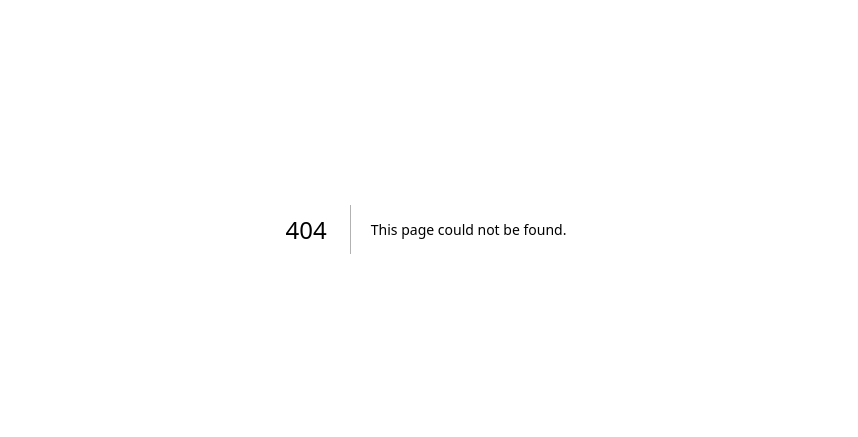
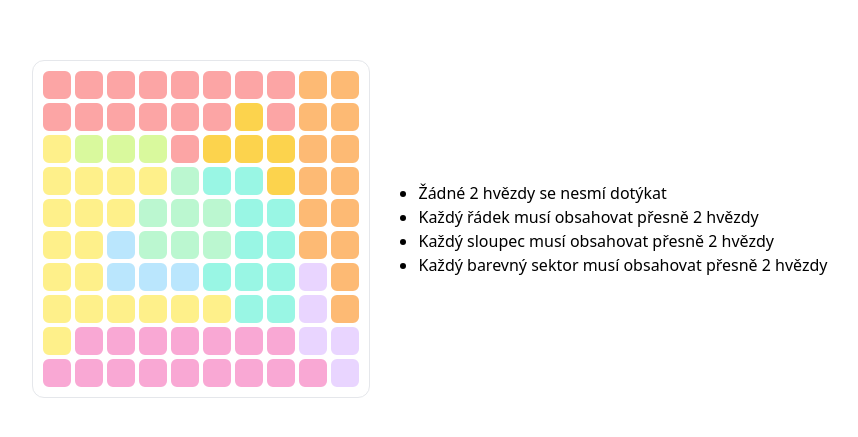
Before and after one commit to tomcaching/challenges, a Next.js app: page /challenge/stars in a window 1280 px wide. Before the commit this address had no page. Shown: the part 171-608 px from the top of the page, without its empty margins (214-1072 px from the left). Built offline with nearby package versions, Linux system fonts and the light colour scheme.

Commit message:
Implement the stars challenge page

```diff
--- /dev/null
+++ b/src/pages/api/check-stars.ts
@@ -0,0 +1,21 @@
+import { createChallenge, Grid, Position, positionEquals, validationErrors } from "@/components/utils/starsUtils";
+import { NextApiHandler, NextApiRequest, NextApiResponse } from "next";
+
+const handler: NextApiHandler = async (request: NextApiRequest, response: NextApiResponse) => {
+    const {stars} = JSON.parse(request.body);
+
+    const challenge = createChallenge();
+    const updatedGrid: Grid = {
+        cells: challenge.grid.cells.map(cell => ({...cell, star: stars.some((star: Position) => positionEquals(star, cell.position))})),
+        size: challenge.grid.size,
+    }
+
+    if (stars.length < challenge.grid.size * 2 || validationErrors(updatedGrid).length > 0) {
+        response.status(422).send("Nope");
+        return;
+    }
+
+    response.status(200).send(process.env.STARS_ANSWER);
+};
+
+export default handler;
--- /dev/null
+++ b/src/pages/challenge/stars.tsx
@@ -0,0 +1,105 @@
+import { createChallenge, Position, positionEquals, StarsChallengeData, validationErrors } from "@/components/utils/starsUtils";
+import { GetStaticProps, NextPage } from "next";
+import Head from "next/head";
+import { useEffect, useState } from "react";
+
+
+const color = (sector: string): string => {
+    const mappings: Record<string, string> = {
+        a: "bg-red-300 hover:bg-red-500",
+        b: "bg-orange-300 hover:bg-orange-500",
+        c: "bg-amber-300 hover:bg-amber-500",
+        d: "bg-yellow-200 hover:bg-yellow-500",
+        e: "bg-lime-200 hover:bg-lime-500",
+        f: "bg-green-200 hover:bg-green-500",
+        g: "bg-teal-200 hover:bg-teal-500",
+        h: "bg-sky-200 hover:bg-sky-500",
+        i: "bg-purple-200 hover:bg-purple-500",
+        j: "bg-pink-300 hover:bg-pink-500"
+    };
+
+    return mappings[sector] ?? "";
+}
+
+const positionKey = (position: Position): string =>
+    `${position.x}-${position.y}`;
+
+type StarsPageProps = {
+    challenge: StarsChallengeData
+}
+
+const Stars: NextPage<StarsPageProps> = ({ challenge }) => {
+    const [data, setData] = useState<StarsChallengeData>(challenge);
+    const [errors, setErrors] = useState<Array<Position>>([]);
+    const [solved, setSolved] = useState<boolean>(false);
+    const [answer, setAnswer] = useState<string>("");
+
+    const toggleCell = (position: Position) => {
+        setData(data => ({ ...data, grid: { ...data.grid, cells: data.grid.cells.map(cell =>
+            positionEquals(cell.position, position)
+            ? {...cell, star: !cell.star}
+            : cell
+        )}}));
+    };
+
+    useEffect(() => {
+        const stars = data.grid.cells.filter(cell => cell.star).map(cell => cell.position);
+        const errors = validationErrors(data.grid);
+        const solved = errors.length === 0 && stars.length === data.grid.size * 2;
+
+        setErrors(errors);
+        setSolved(solved);
+
+        if (solved) {
+            fetch("/api/check-stars", { method: "post", body: JSON.stringify({ stars })})
+                .then(response => response.text())
+                .then(response => { setAnswer(response); });
+        }
+    }, [data]);
+
+    return (
+        <>
+            <Head>
+                <title>⭐ 🌟 ⭐ 🌟 ⭐ 🌟</title>
+            </Head>
+            <main className="min-h-screen flex flex-row items-center justify-center gap-10">
+                <div className="block p-2 m-2 border rounded-xl">
+                    <div className="flex flex-row flex-wrap w-80">
+                        {
+                            data.grid.cells.map((cell) => {
+                                return (
+                                    <div key={positionKey(cell.position)} onClick={() => toggleCell(cell.position)} className={`flex items-center justify-center text-xl w-8 h-8 rounded-lg border-2 border-white transition-colors cursor-pointer ${
+                                        solved
+                                        ? "bg-green-900 text-green-500"
+                                        : (errors.some(error => positionEquals(error, cell.position)) ? "bg-red-900 text-white" : color(cell.sector))
+                                    }`}>
+                                        {cell.star && "★"}
+                                    </div>
+                                );
+                            })
+                        }
+                    </div>
+                </div>
+                <ul className="list-disc">
+                    <li>Žádné 2 hvězdy se nesmí dotýkat</li>
+                    <li>Každý řádek musí obsahovat přesně 2 hvězdy</li>
+                    <li>Každý sloupec musí obsahovat přesně 2 hvězdy</li>
+                    <li>Každý barevný sektor musí obsahovat přesně 2 hvězdy</li>
+                    {
+                        (solved && answer) && <li className="text-green-700 font-bold">Odpověď je <strong className="text-green-800">{answer}</strong></li>
+                    }
+                </ul>
+            </main>
+        </>
+    )
+};
+
+export const getStaticProps: GetStaticProps<StarsPageProps> = () => {
+    return {
+        props: {
+            challenge: createChallenge()
+        }
+    }
+}
+
+export default Stars;
--- /dev/null
+++ b/src/utils/starsUtils.ts
@@ -0,0 +1,112 @@
+export type Position = {
+    x: number;
+    y: number;
+};
+
+export type Cell = {
+    star: boolean;
+    sector: string;
+    position: Position;
+};
+
+export type Grid = {
+    size: number;
+    cells: Array<Cell>;
+};
+
+export type StarsChallengeData = {
+    grid: Grid,
+};
+
+
+export const positionEquals = (first: Position, second: Position): boolean =>
+    first.x === second.x && first.y === second.y;
+
+export const at = (grid: Grid, position: Position): Cell | undefined =>
+    grid.cells.find(cell => positionEquals(cell.position, position));
+
+
+export const validationErrors = (grid: Grid): Array<Position> => {
+    const row = (grid: Grid, number: number): Array<Cell> => grid.cells.filter(cell => cell.position.y === number);
+    const column = (grid: Grid, number: number): Array<Cell> => grid.cells.filter(cell => cell.position.x === number);
+
+    const rowColumnErrors = [...new Array(grid.size)].flatMap((_, i) => {
+        return [row(grid, i), column(grid, i)]
+        .filter(cells => cells.filter(cell => cell.star).length > 2)
+        .flatMap(cells => cells.map(cell => cell.position))
+    });
+
+    const sectorErrors = Object.values(
+        grid.cells.reduce((sectors, current) => {
+            const sector = sectors[current.sector] ?? [];
+            return {
+                ...sectors,
+                [current.sector]: sector.concat([current])
+            }
+        }, {} as Record<string, Array<Cell>>)
+    )
+    .filter(cells => cells.filter(cell => cell.star).length > 2)
+    .flatMap(cells => cells.map(cell => cell.position));
+
+    const adjacentErrors = grid.cells.filter(cell => {
+        if (!cell.star) {
+            return false;
+        }
+
+        const vectors = [
+            {x: -1, y: 0},
+            {x: -1, y: -1},
+            {x: -1, y: 1},
+            {x: 1, y: 0},
+            {x: 1, y: -1},
+            {x: 1, y: 1},
+            {x: 0, y: 1},
+            {x: 0, y: -1}
+        ];
+
+        const neighbors: Array<Cell> = vectors.map(vector => ({
+            x: cell.position.x + vector.x,
+            y: cell.position.y + vector.y,
+        }))
+        .map(position => at(grid, position))
+        .filter(position => typeof position !== "undefined") as Array<Cell>;
+
+        return neighbors.some(neighbor => neighbor.star);
+    })
+    .map(cell => cell.position);
+
+    return rowColumnErrors
+        .concat(sectorErrors)
+        .concat(adjacentErrors);
+};
+
+export const createChallenge = (): StarsChallengeData => {
+    const source = "aaaaaaaabbaaaaaacabbdeeeacccbbddddfggcbbdddfffggbbddhfffggbbddhhhgggibddddddggibdjjjjjjjiijjjjjjjjji";
+    const sectors = source.split("").reduce((groups, item, index) => {
+        const position: Position = { x: index % 10, y: Math.floor(index / 10) }
+        const positions: Array<Position> = (groups[item] ?? []).concat([position]);
+
+        return { ...groups, [item]: positions };
+    }, {} as Record<string, Array<Position>>);
+
+    const constructGrid = (size: number, sectors: Record<string, Array<Position>>): Grid => {
+        const cells = [...new Array(size)].flatMap((_, y) => {
+            return [...new Array(size)].map((_, x) => {
+                const position = { x, y };
+                const [sector] = Object.entries(sectors).find(([, positions]) => positions.some(it => positionEquals(it, position)))!;
+
+                return {
+                    star: false,
+                    sector,
+                    position
+                }
+            });
+        });
+
+        return { size, cells };
+    }
+
+    return {
+        grid: constructGrid(10, sectors)
+    }
+};
```
